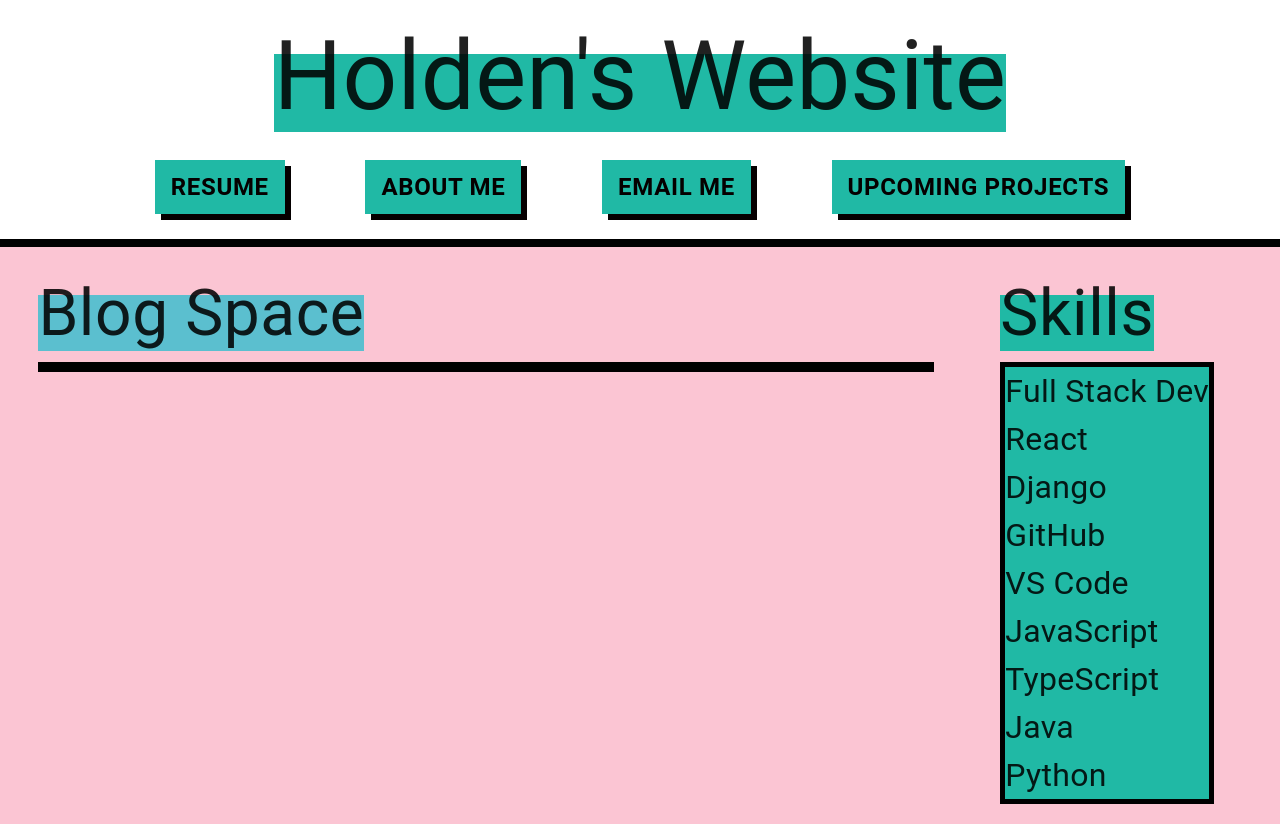
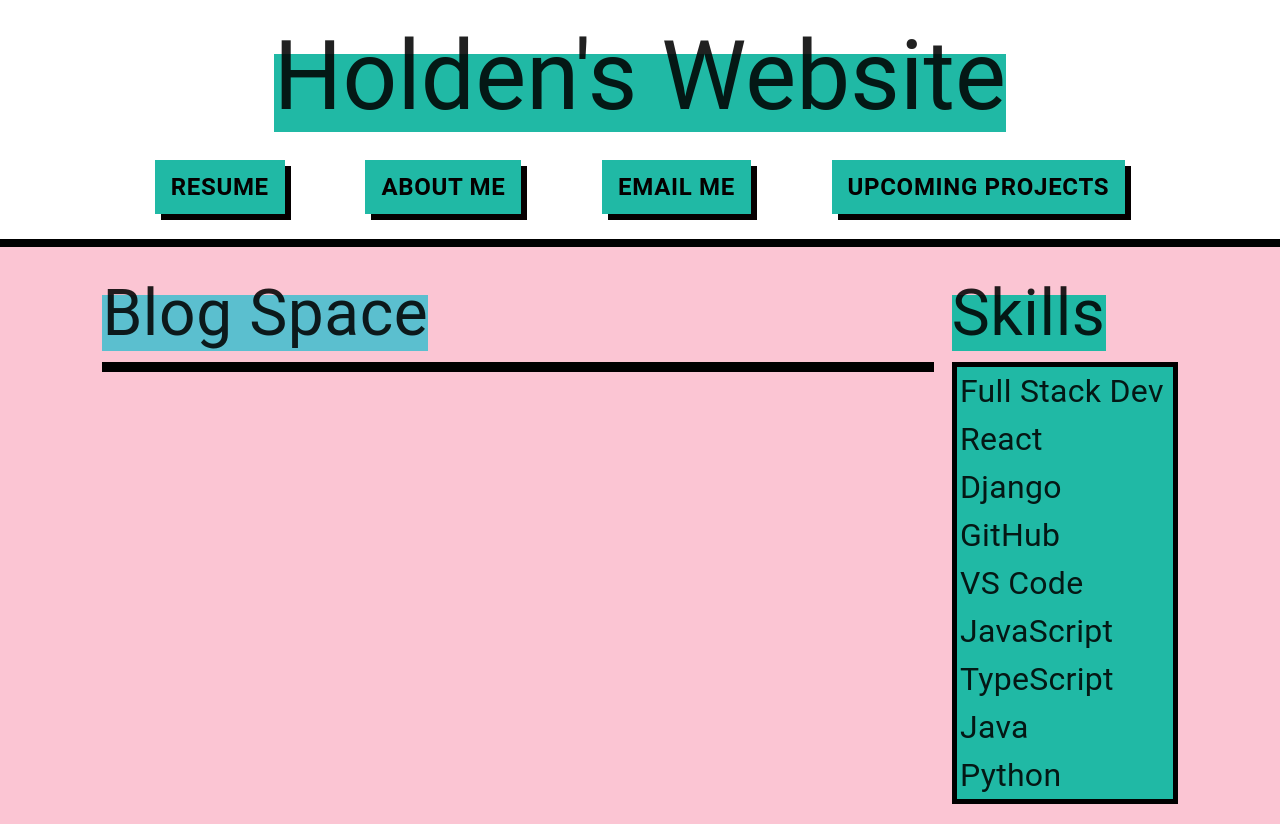
Before and after one commit to HoldenGjuka/personal-website-frontend, a React (Create React App) app: page / in a window 1280 px wide. Built offline with nearby package versions, Linux system fonts and the light colour scheme; no server answers.

Commit message:
Fixed further flexbox and spacing issues within the Body component itself. Overflow still unresolved.

```diff
--- a/src/components/Body.js
+++ b/src/components/Body.js
@@ -1,11 +1,10 @@
 import React from 'react'
 
-import {BodyContainer, BlogSpaceContainer, SkillsContainer,
+import { BodyContainer, BlogSpaceContainer, SkillsContainer,
         BlogPostBox, BlogsHeader, BlogPostTitle, BlogPostBody,
         SkillsHeader, SkillsBody, BlueHighlightSpanBox,
-        SkillsBodyContainer, GreenHighlightSpanBox, BlogsContainer}
+        SkillsBodyContainer, GreenHighlightSpanBox, BlogsContainer }
         from "../styles/Body"
-import { Box } from '@mui/material'
 import { db_url } from "../debug"
 
 //Retrieves blogs data and renders the blogs, calls BlogPost for individual blogs
--- a/src/styles/Background.js
+++ b/src/styles/Background.js
@@ -4,7 +4,6 @@ import { Colors } from './Theme'
 
 
 export const Background = styled(Box)(() => ({
-  height: '100%',
   padding: 0,
   backgroundColor: Colors.pink,
   disableGutters: true,
--- a/src/styles/Body.js
+++ b/src/styles/Body.js
@@ -15,13 +15,20 @@ export const BodyContainer = styled(Box, Colors)(() => ({
   paddingTop: '1.5%',
   maxWidth: 'false',
   flex: '0 1 auto',
-  overflowY: 'auto'
 }))
 
 //container
 export const BlogSpaceContainer = styled(Box)(() => ({
-  flex: '1 0 auto',
-  marginLeft: '3%',
+  [theme.breakpoints.down("md")]: {
+    marginLeft: '3%',
+  },
+  [theme.breakpoints.up("md")]: {
+    marginLeft: '6%',
+  },
+  [theme.breakpoints.up("lg")]: {
+    marginLeft: '8%',
+  },
+  flex: '1 1 auto',
 }))
 
 const SpanBox = React.forwardRef(function SpanBox(props, ref) {
@@ -50,7 +57,8 @@ export const BlogsHeader = styled(Typography)(() => ({
 
 //container for the Blogs of BlogSpace, does not include the BlogHeader
 export const BlogsContainer = styled(Box)(() => ({
-  overflow: 'auto', width: '70vw'
+  overflow: 'auto',
+  width: '65vw',
 }))
 
 //container for the BlogPost title and body
@@ -104,8 +112,16 @@ export const BlogPostBody = styled(Typography)(() => ({
 
 //container
 export const SkillsContainer = styled(Box, Colors)(() => ({
-  display: 'flex',
-  flex: '1 .5 auto',
+  [theme.breakpoints.down("md")]: {
+    marginRight: '3%',
+  },
+  [theme.breakpoints.up("md")]: {
+    marginRight: '6%',
+  },
+  [theme.breakpoints.up("lg")]: {
+    marginRight: '8%',
+  },
+  flex: '.7 .5 auto',
 }))
 
 //formatting for skills header text
@@ -136,6 +152,7 @@ export const GreenHighlightSpanBox = styled(SpanBox, Colors, theme)(() => ({
 
 //formatting for skills body text
 export const SkillsBody = styled(Typography)(() => ({
+  marginLeft: '1.5%',
   [theme.breakpoints.down("md")]: {
     fontSize: '1.6em',
   },
```
